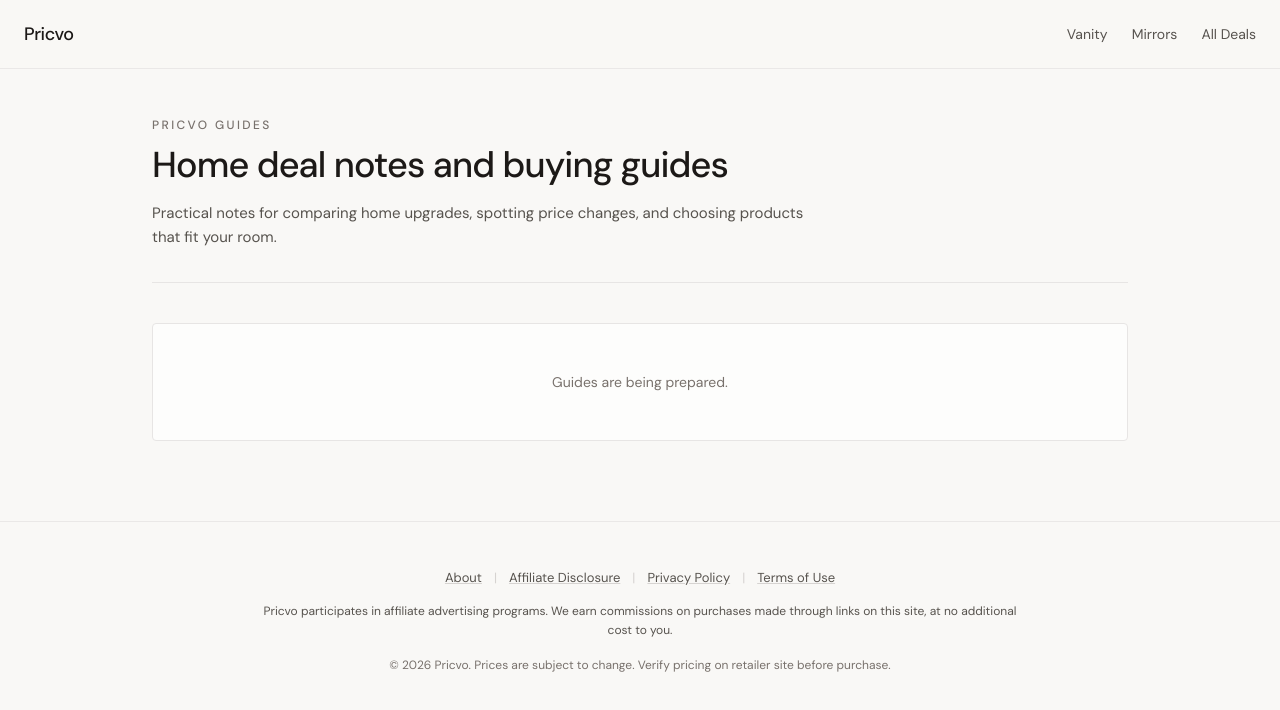
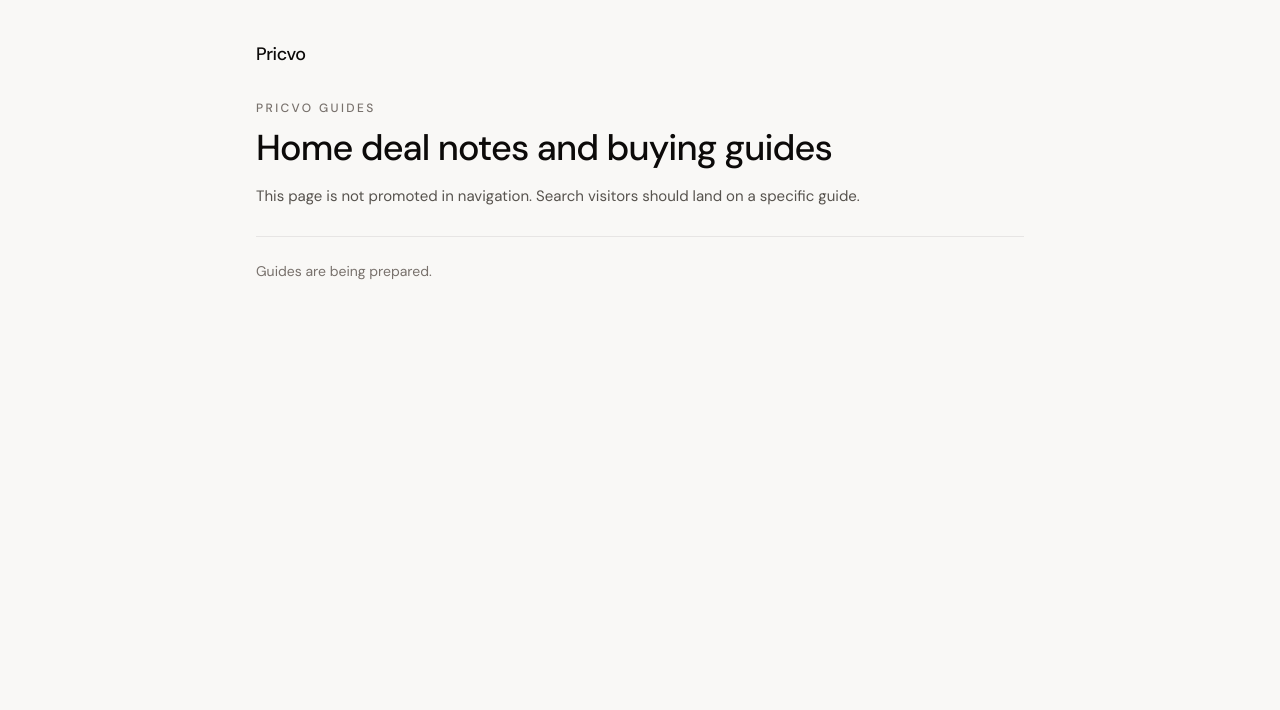
Before and after one commit to simon-oaklian/pricvo-deals, a Next.js app: page /blog in a window 1280 px wide. Shown: the top 710 px of the page. Built offline with nearby package versions, Linux system fonts and the light colour scheme.

Commit message:
Keep SEO blog pages out of main navigation

```diff
--- a/app/(public)/blog/[slug]/page.tsx
+++ /dev/null
@@ -1,48 +0,0 @@
-import { notFound } from "next/navigation";
-import { getAllBlogPosts, getBlogPost } from "@/lib/blog";
-
-export function generateStaticParams() {
-  return getAllBlogPosts().map((post) => ({ slug: post.slug }));
-}
-
-export function generateMetadata({ params }: { params: { slug: string } }) {
-  const post = getBlogPost(params.slug);
-  if (!post) return {};
-  return {
-    title: `${post.title} | Pricvo`,
-    description: post.description,
-    alternates: { canonical: post.canonicalUrl },
-    openGraph: {
-      title: post.title,
-      description: post.description,
-      url: post.canonicalUrl,
-      type: "article"
-    }
-  };
-}
-
-export default function BlogPostPage({ params }: { params: { slug: string } }) {
-  const post = getBlogPost(params.slug);
-  if (!post) notFound();
-
-  return (
-    <main className="mx-auto max-w-3xl px-4 pb-20 pt-12 md:px-6">
-      {post.schemaOrg ? (
-        <script type="application/ld+json" dangerouslySetInnerHTML={{ __html: JSON.stringify(post.schemaOrg) }} />
-      ) : null}
-      <article className="rounded border border-stone-200 bg-white/85 px-5 py-7 shadow-sm md:px-8 md:py-9">
-        <p className="text-xs font-medium uppercase tracking-[0.2em] text-stone-500">Pricvo guide</p>
-        <h1 className="mt-3 text-3xl font-medium leading-tight tracking-tight text-stone-900">{post.title}</h1>
-        <p className="mt-3 text-sm text-stone-500">
-          {new Intl.DateTimeFormat("en-US", { month: "long", day: "numeric", year: "numeric" }).format(
-            new Date(post.publishedAt)
-          )}
-        </p>
-        <div
-          className="prose-pricvo mt-8 text-[16px] leading-8 text-stone-700"
-          dangerouslySetInnerHTML={{ __html: post.bodyHtml }}
-        />
-      </article>
-    </main>
-  );
-}
--- a/app/(public)/blog/page.tsx
+++ /dev/null
@@ -1,49 +0,0 @@
-import Link from "next/link";
-import { getAllBlogPosts } from "@/lib/blog";
-
-export const metadata = {
-  title: "Home Deal Guides | Pricvo",
-  description: "Buying guides and deal notes for bathroom vanities, mirrors, and home upgrades."
-};
-
-export default function BlogIndexPage() {
-  const posts = getAllBlogPosts();
-
-  return (
-    <main className="mx-auto max-w-5xl px-4 pb-20 pt-12 md:px-6">
-      <section className="mb-10 border-b border-stone-200 pb-8">
-        <p className="text-xs font-medium uppercase tracking-[0.2em] text-stone-500">Pricvo guides</p>
-        <h1 className="mt-3 text-3xl font-medium tracking-tight text-stone-900 md:text-4xl">
-          Home deal notes and buying guides
-        </h1>
-        <p className="mt-4 max-w-2xl text-[15px] leading-relaxed text-stone-600">
-          Practical notes for comparing home upgrades, spotting price changes, and choosing products that fit your room.
-        </p>
-      </section>
-
-      {posts.length === 0 ? (
-        <div className="rounded border border-stone-200 bg-white/70 px-6 py-12 text-center text-sm text-stone-500">
-          Guides are being prepared.
-        </div>
-      ) : (
-        <div className="grid gap-4">
-          {posts.map((post) => (
-            <Link
-              key={post.slug}
-              href={`/blog/${post.slug}`}
-              className="rounded border border-stone-200 bg-white/80 p-5 shadow-sm transition hover:border-stone-300 hover:bg-white"
-            >
-              <p className="text-xs text-stone-400">
-                {new Intl.DateTimeFormat("en-US", { month: "short", day: "numeric", year: "numeric" }).format(
-                  new Date(post.publishedAt)
-                )}
-              </p>
-              <h2 className="mt-2 text-xl font-medium leading-snug text-stone-900">{post.title}</h2>
-              {post.description ? <p className="mt-2 text-sm leading-relaxed text-stone-600">{post.description}</p> : null}
-            </Link>
-          ))}
-        </div>
-      )}
-    </main>
-  );
-}
--- /dev/null
+++ b/app/blog/[slug]/page.tsx
@@ -0,0 +1,52 @@
+import Link from "next/link";
+import { notFound } from "next/navigation";
+import { getAllBlogPosts, getBlogPost } from "@/lib/blog";
+
+export function generateStaticParams() {
+  return getAllBlogPosts().map((post) => ({ slug: post.slug }));
+}
+
+export function generateMetadata({ params }: { params: { slug: string } }) {
+  const post = getBlogPost(params.slug);
+  if (!post) return {};
+  return {
+    title: `${post.title} | Pricvo`,
+    description: post.description,
+    alternates: { canonical: post.canonicalUrl },
+    openGraph: { title: post.title, description: post.description, url: post.canonicalUrl, type: "article" }
+  };
+}
+
+export default function BlogPostPage({ params }: { params: { slug: string } }) {
+  const post = getBlogPost(params.slug);
+  if (!post) notFound();
+
+  return (
+    <main className="min-h-screen bg-[#F9F8F6] px-4 py-7 text-stone-800 md:px-6 md:py-10">
+      {post.schemaOrg ? <script type="application/ld+json" dangerouslySetInnerHTML={{ __html: JSON.stringify(post.schemaOrg) }} /> : null}
+      <header className="mx-auto flex max-w-5xl items-center justify-between gap-4">
+        <Link href="/" className="text-lg font-medium tracking-tight text-stone-950">Pricvo</Link>
+        <div className="flex items-center gap-3 text-sm">
+          <Link href="/category/bathroom-vanity" className="hidden text-stone-600 hover:text-stone-950 sm:inline">Vanity Deals</Link>
+          <Link href="/" className="rounded bg-stone-950 px-4 py-2 font-medium text-white">Shop Deals</Link>
+        </div>
+      </header>
+      <section className="mx-auto mt-8 grid max-w-5xl gap-5 lg:grid-cols-[minmax(0,1fr)_270px]">
+        <article className="rounded border border-stone-200 bg-white/90 px-5 py-7 shadow-sm md:px-8 md:py-9">
+          <p className="text-xs font-medium uppercase tracking-[0.2em] text-stone-500">Pricvo guide</p>
+          <h1 className="mt-3 text-3xl font-medium leading-tight tracking-tight text-stone-950 md:text-4xl">{post.title}</h1>
+          <p className="mt-3 text-sm text-stone-500">{new Intl.DateTimeFormat("en-US", { month: "long", day: "numeric", year: "numeric" }).format(new Date(post.publishedAt))}</p>
+          <div className="mt-8 text-[16px] leading-8 text-stone-700 [&_h2]:mt-9 [&_h2]:text-2xl [&_h2]:font-medium [&_h2]:leading-snug [&_h2]:text-stone-950 [&_h3]:mt-7 [&_h3]:text-xl [&_h3]:font-medium [&_h3]:text-stone-950 [&_p]:mb-5 [&_a]:text-stone-950 [&_a]:underline [&_ul]:list-disc [&_ul]:pl-6 [&_ol]:list-decimal [&_ol]:pl-6" dangerouslySetInnerHTML={{ __html: post.bodyHtml }} />
+        </article>
+        <aside className="h-fit rounded border border-stone-200 bg-white/90 p-5 shadow-sm lg:sticky lg:top-5">
+          <h2 className="text-xl font-medium tracking-tight text-stone-950">Find the actual deal</h2>
+          <p className="mt-3 text-sm leading-6 text-stone-600">Use this guide to compare, then go back to Pricvo to check current bathroom vanity and mirror deals.</p>
+          <div className="mt-5 grid gap-2">
+            <Link href="/" className="rounded bg-stone-950 px-4 py-3 text-center text-sm font-medium text-white">Shop all deals</Link>
+            <Link href="/category/bathroom-vanity" className="rounded border border-stone-200 px-4 py-3 text-center text-sm font-medium text-stone-800">Bathroom vanity deals</Link>
+          </div>
+        </aside>
+      </section>
+    </main>
+  );
+}
--- /dev/null
+++ b/app/blog/page.tsx
@@ -0,0 +1,33 @@
+import Link from "next/link";
+import { getAllBlogPosts } from "@/lib/blog";
+
+export const metadata = {
+  title: "Home Deal Guides | Pricvo",
+  description: "Buying guides and deal notes for bathroom vanities, mirrors, and home upgrades.",
+  robots: { index: false, follow: true }
+};
+
+export default function BlogIndexPage() {
+  const posts = getAllBlogPosts();
+
+  return (
+    <main className="min-h-screen bg-[#F9F8F6] px-4 py-10 text-stone-800 md:px-6">
+      <div className="mx-auto max-w-3xl">
+        <Link href="/" className="text-lg font-medium tracking-tight text-stone-950">Pricvo</Link>
+        <section className="mt-8 border-b border-stone-200 pb-7">
+          <p className="text-xs font-medium uppercase tracking-[0.2em] text-stone-500">Pricvo guides</p>
+          <h1 className="mt-3 text-3xl font-medium tracking-tight text-stone-950 md:text-4xl">Home deal notes and buying guides</h1>
+          <p className="mt-4 text-[15px] leading-relaxed text-stone-600">This page is not promoted in navigation. Search visitors should land on a specific guide.</p>
+        </section>
+        <div className="mt-6 grid gap-4">
+          {posts.length === 0 ? <p className="text-sm text-stone-500">Guides are being prepared.</p> : posts.map((post) => (
+            <Link key={post.slug} href={`/blog/${post.slug}`} className="rounded border border-stone-200 bg-white/80 p-5 shadow-sm">
+              <h2 className="text-xl font-medium leading-snug text-stone-950">{post.title}</h2>
+              {post.description ? <p className="mt-2 text-sm leading-relaxed text-stone-600">{post.description}</p> : null}
+            </Link>
+          ))}
+        </div>
+      </div>
+    </main>
+  );
+}
--- a/app/sitemap.ts
+++ b/app/sitemap.ts
@@ -13,12 +13,6 @@ export default function sitemap(): MetadataRoute.Sitemap {
       lastModified: now,
       changeFrequency: "daily",
       priority: 1.0
-    },
-    {
-      url: "https://pricvo.com/blog",
-      lastModified: now,
-      changeFrequency: "weekly",
-      priority: 0.7
     },
     {
       url: "https://pricvo.com/category/bathroom-vanity",
```
